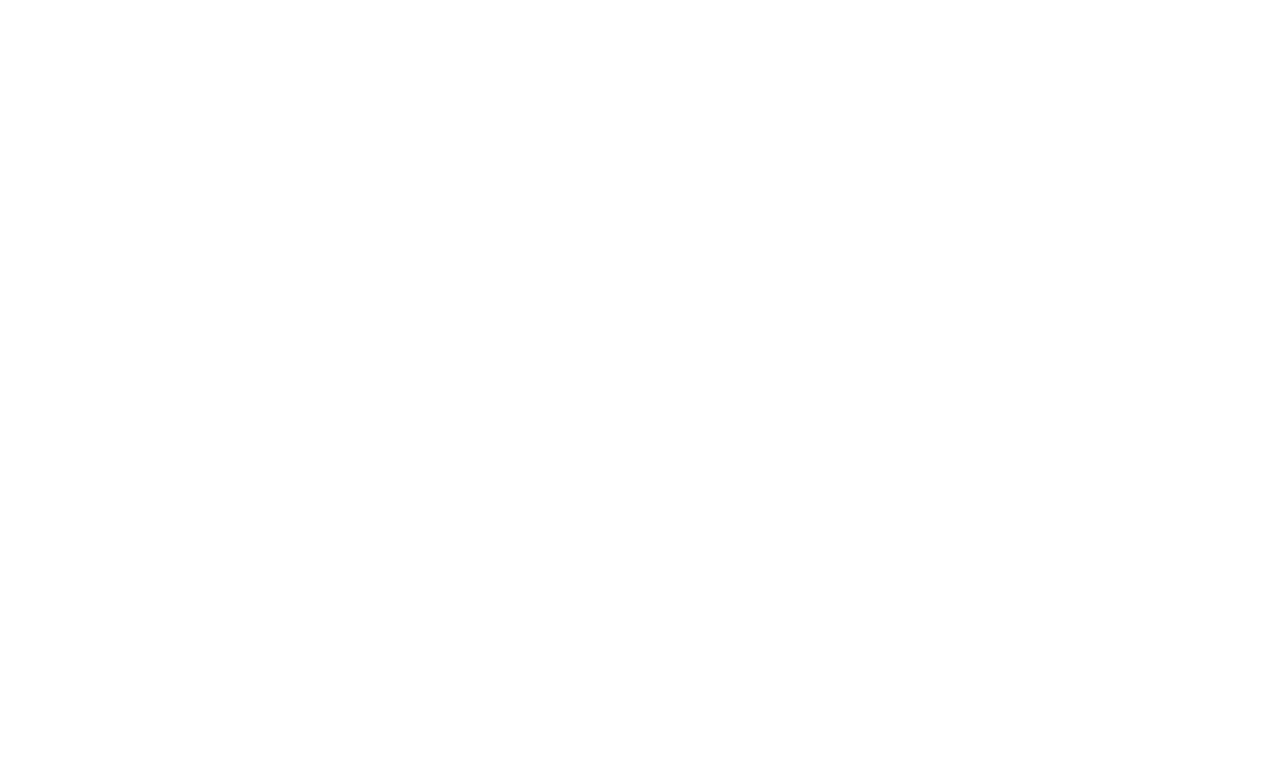
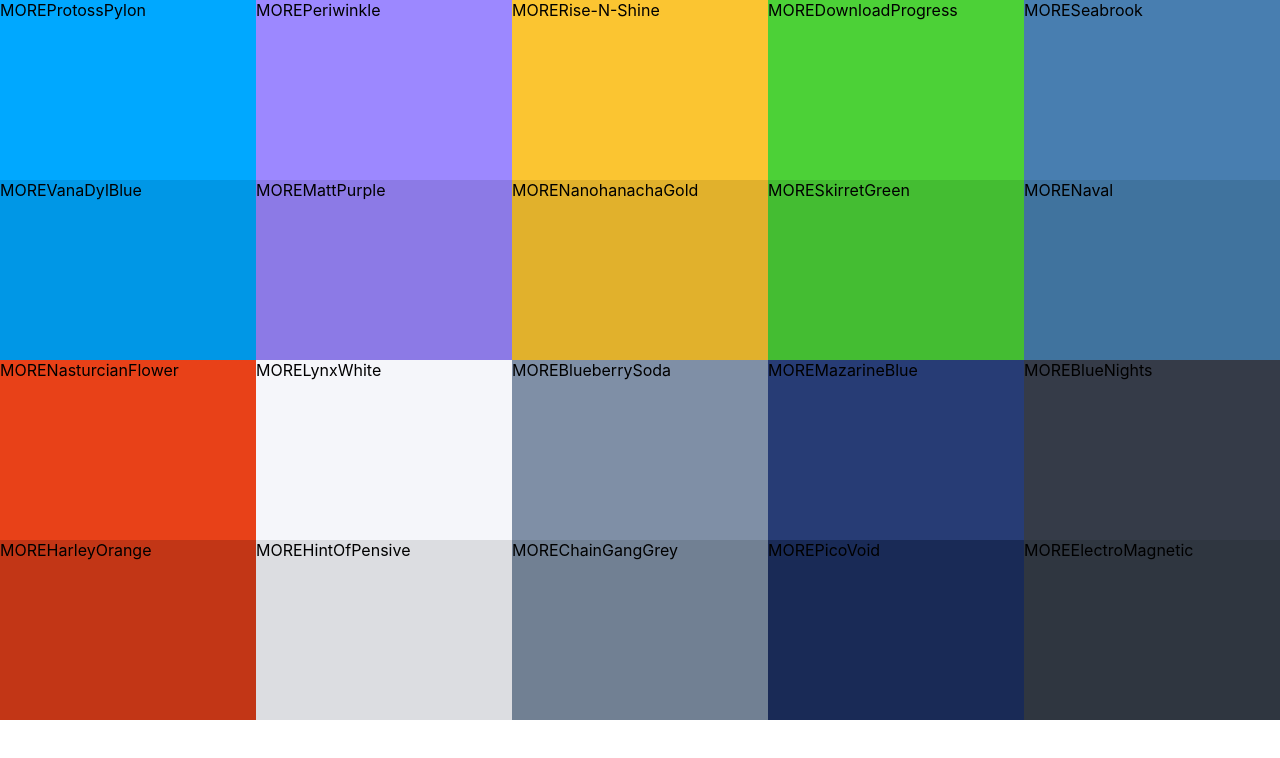
Before and after one commit to masha-nv/colors, a React (Create React App) app in the folder my-app/: page / in a window 1280 px wide. Shown: the top 758 px of the page. Built offline with nearby package versions, Linux system fonts and the light colour scheme.

Commit message:
add color box

```diff
--- /dev/null
+++ b/my-app/src/Palette.css
@@ -0,0 +1,7 @@
+.Palette {
+  height: 100vh;
+}
+
+.Palette-colors {
+  height: 90%;
+}
--- a/my-app/src/Palette.js
+++ b/my-app/src/Palette.js
@@ -1,12 +1,17 @@
 import React, { Component } from "react";
+import ColorBox from "./colorBox";
+import "./Palette.css";
 
 class Palette extends Component {
   state = {};
   render() {
+    const colorBoxes = this.props.colors.map((box) => (
+      <ColorBox background={box.color} name={box.name} />
+    ));
     return (
       <div className="Palette">
         {/* nav bar goes here */}
-        <div className="Palette-colors">{/* bunch of color boxes */}</div>
+        <div className="Palette-colors">{colorBoxes}</div>
         {/* footer goes here */}
       </div>
     );
--- /dev/null
+++ b/my-app/src/colorBox.css
@@ -0,0 +1,6 @@
+.ColorBox {
+  width: 20%;
+  height: 25%;
+  display: inline-block;
+  position: relative;
+}
--- /dev/null
+++ b/my-app/src/colorBox.js
@@ -0,0 +1,16 @@
+import React, { Component } from "react";
+import "./colorBox.css";
+
+class ColorBox extends Component {
+  state = {};
+  render() {
+    return (
+      <div className="ColorBox" style={{ background: this.props.background }}>
+        <span>MORE</span>
+        <span>{this.props.name}</span>
+      </div>
+    );
+  }
+}
+
+export default ColorBox;
```
